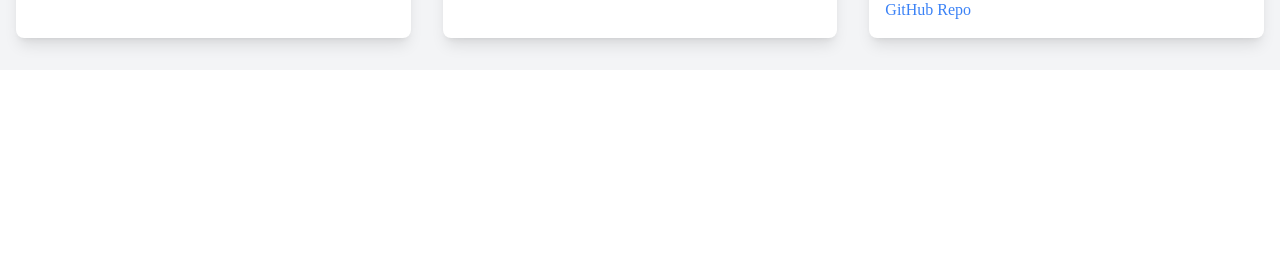
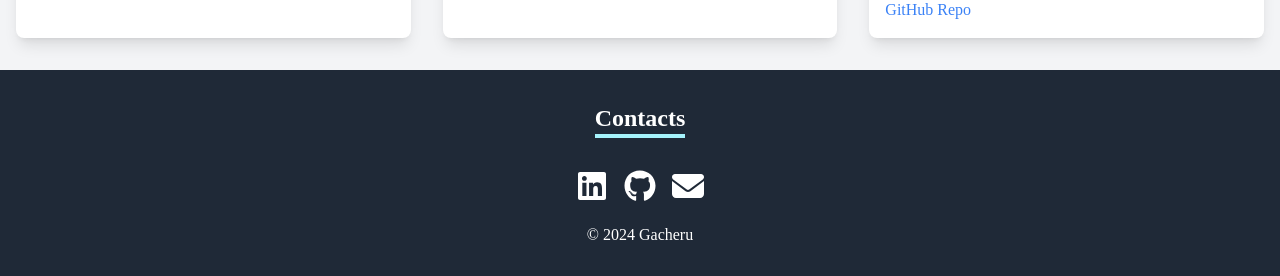
Before and after one commit to GacheruE/portfolio_react, a React (Create React App) app: page / in a window 1280 px wide. Shown: the part 2738-3014 px from the top of the page. Before the commit the page ends 2808 px from the top, so only its background shows below. Built offline with nearby package versions, Linux system fonts and the light colour scheme.

Commit message:
feat:Add Footer Component

```diff
--- a/src/App.js
+++ b/src/App.js
@@ -4,6 +4,7 @@ import Home from './components/Home';
 import About from './components/About';
 import Skills from './components/Skills';
 import Project from './components/Project';
+import Footer from './components/Footer';
 
 function App() {
   return (
@@ -13,6 +14,7 @@ function App() {
       <About />
       <Skills />
       <Project />
+      <Footer />
     </div>
   );
 }
--- a/src/components/About.js
+++ b/src/components/About.js
@@ -21,7 +21,7 @@ const About = () => {
 
 
             <div className='w-[4000px] h-[300px] rounded-full overflow-hidden shadow-lg'>
-              <img src={Photo} alt='About' className="w-full h-full object-cover"  />
+              <img src={Photo} alt='About' className='w-full h-full object-cover'  />
             </div>
           </div>
         </div>
--- /dev/null
+++ b/src/components/Footer.js
@@ -0,0 +1,34 @@
+import React from 'react';
+import { FontAwesomeIcon } from '@fortawesome/react-fontawesome';
+import { faLinkedin, faGithub } from '@fortawesome/free-brands-svg-icons';
+import { faEnvelope } from '@fortawesome/free-solid-svg-icons';
+
+
+const Footer = () => {
+  return (
+    <footer className='bg-gray-800 text-white py-8'>
+      <div className='container mx-auto flex flex-col items-center justify-center'>
+      <p className='text-2xl font-bold inline border-b-4 border-cyan-200 mb-8 '>Contacts</p>
+        <div className='flex space-x-4 mb-4'>
+          {/* LinkedIn Icon */}
+          <a href='https://www.linkedin.com/in/esther-gacheru-900411253?utm_source=share&utm_campaign=share_via&utm_content=profile&utm_medium=android_app' target='_blank' rel='noopener noreferrer' title='LinkedIn'>
+            <FontAwesomeIcon icon={faLinkedin} className='h-8 w-8 fill-current' />
+          </a>
+
+          {/* GitHub Icon */}
+          <a href='https://github.com/GacheruE' target='_blank' rel='noopener noreferrer' title='Github'>
+            <FontAwesomeIcon icon={faGithub} className='h-8 w-8 fill-current' />
+          </a>
+
+          {/* Gmail Icon */}
+          <a href='mailto:nyangendogacheru@gmail.com' title='Email'>
+            <FontAwesomeIcon icon={faEnvelope} className='h-8 w-8 fill-current' />
+          </a>
+        </div>
+        <p>&copy; 2024 Gacheru</p>
+      </div>
+    </footer>
+  );
+};
+
+export default Footer;
--- a/src/components/Skills.js
+++ b/src/components/Skills.js
@@ -13,33 +13,33 @@ const Skills = () => {
     {/* Container */}
     <div className='max-w-[1000px] mx-auto p-4 flex flex-col justify-center w-full h-full'>
         <div>
-            <p className='text-4xl font-bold inline border-b-4 border-pink-600 '>Skills</p>
+            <p className='text-4xl font-bold  '>Skills</p>
             <p className='py-4'> These are the technologies I'm proficient in:</p>
         </div>
 
         <div className='w-full grid grid-cols-2 sm:grid-cols-3 gap-3 text-center py-6'>
             <div className='shadow-md shadow-[#040c16] hover:scale-110 duration-500'>
-                <img className='w-20 mx-auto' src={html} alt=" icon" />
+                <img className='w-20 mx-auto' src={html} alt=' icon' />
                 <p className='my-4'>HTML</p>
             </div>
             <div className='shadow-md shadow-[#040c16] hover:scale-110 duration-500'>
-                <img className='w-20 mx-auto' src={css} alt=" icon" />
+                <img className='w-20 mx-auto' src={css} alt=' icon' />
                 <p className='my-4'>CSS</p>
             </div>
             <div className='shadow-md shadow-[#040c16] hover:scale-110 duration-500'>
-                <img className='w-20 mx-auto' src={javascript} alt=" icon" />
+                <img className='w-20 mx-auto' src={javascript} alt=' icon' />
                 <p className='my-4'>JAVASCRIPT</p>
             </div>
             <div className='shadow-md shadow-[#040c16] hover:scale-110 duration-500'>
-                <img className='w-20 mx-auto' src={php} alt=" icon" />
+                <img className='w-20 mx-auto' src={php} alt=' icon' />
                 <p className='my-4'>PHP</p>
             </div>
             <div className='shadow-md shadow-[#040c16] hover:scale-110 duration-500'>
-                <img className='w-20 mx-auto' src={github} alt=" icon" />
+                <img className='w-20 mx-auto' src={github} alt=' icon' />
                 <p className='my-4'>GITHUB</p>
             </div>
             <div className='shadow-md shadow-[#040c16] hover:scale-110 duration-500'>
-                <img className='w-20 mx-auto' src={python} alt="icon" />
+                <img className='w-20 mx-auto' src={python} alt='icon' />
                 <p className='my-4'>PYTHON</p>
             </div>
 
```
Also changed, not shown: src/components/Project.js (+14 -14 lines).
